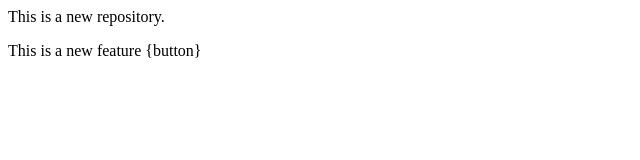
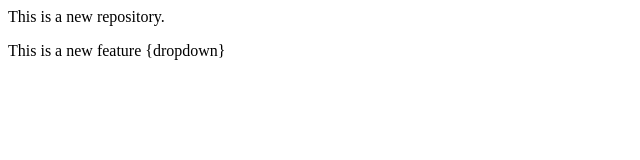
Before and after one commit to ZerefKunal/localrepo, a plain HTML site: page index.html in a window 1280 px wide. Shown: the full height of the page, 0-640 px from the left. Drawn offline with Linux system fonts and the light colour scheme.

Commit message:
adding dropdown

```diff
--- a/index.html
+++ b/index.html
@@ -1,2 +1,2 @@
 <p> This is a new repository.</p>
-<p> This is a new feature {button} </p>
+<p> This is a new feature {dropdown} </p>
```
